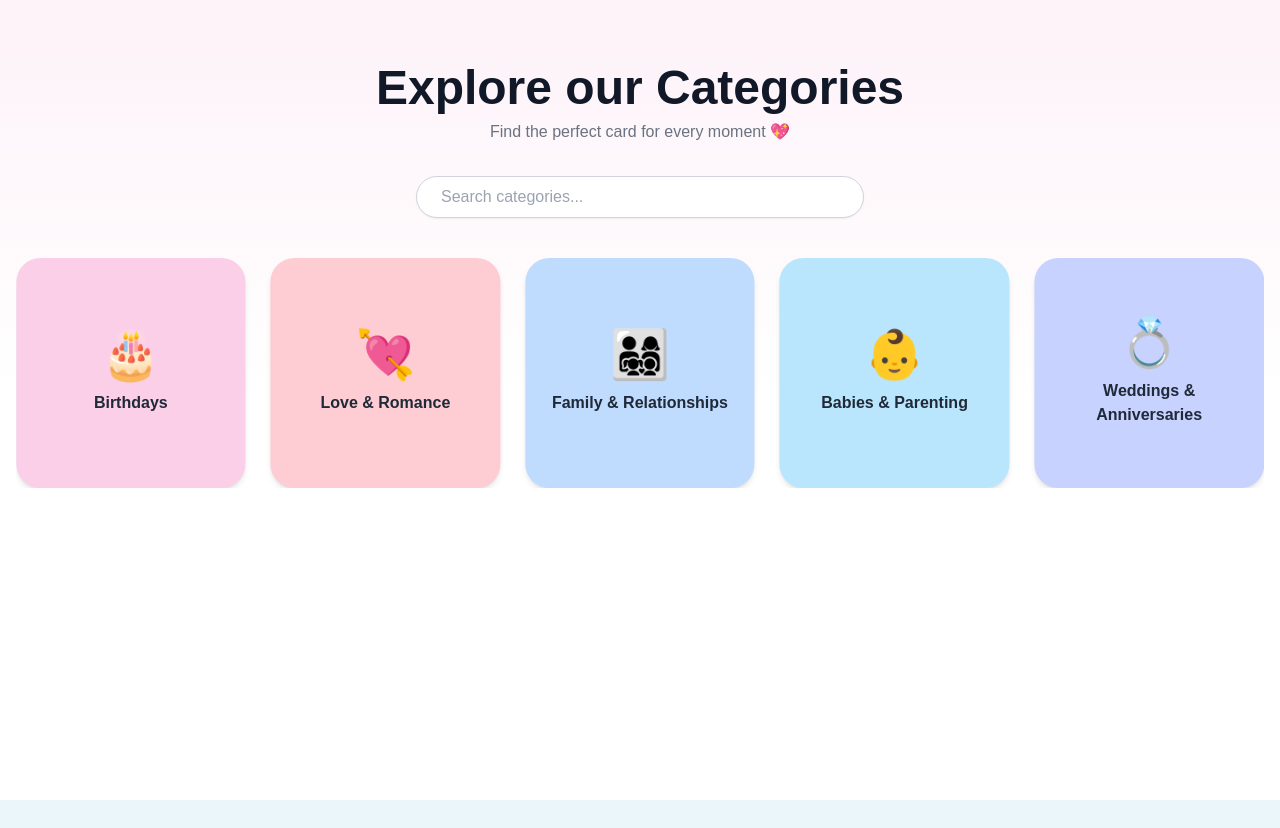
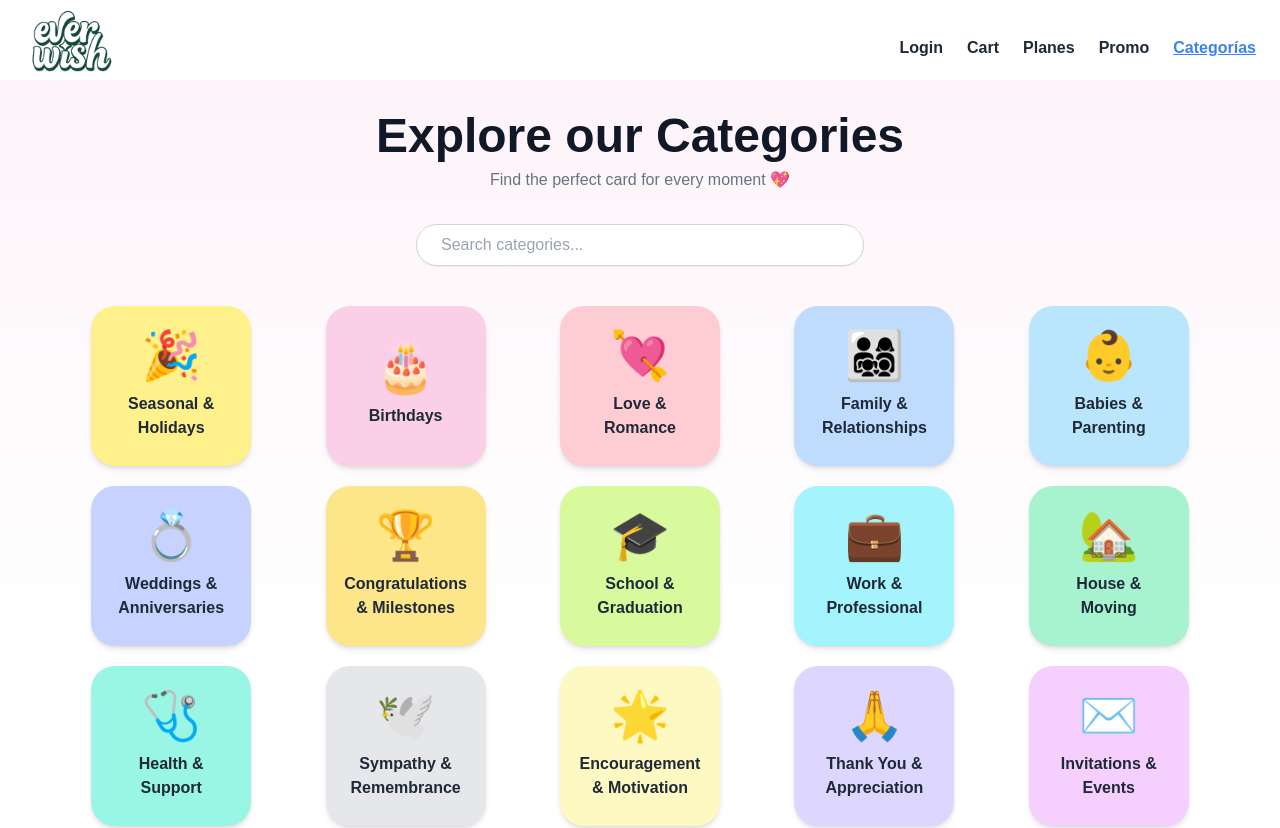
Before and after one commit to everwishhq-commits/EverWish, a Next.js app: page /categories in a window 1280 px wide. Shown: the top 828 px of the page. Before the commit the page ends 800 px from the top, so only its background shows below. Built offline with nearby package versions, Linux system fonts and the light colour scheme.

Commit message:
Update page.js

```diff
--- a/app/categories/page.js
+++ b/app/categories/page.js
@@ -1,12 +1,10 @@
 "use client";
 import { useState } from "react";
-import { Swiper, SwiperSlide } from "swiper/react";
-import { Autoplay } from "swiper/modules";
 import { motion, AnimatePresence } from "framer-motion";
 import Link from "next/link";
-import "swiper/css";
+import Header from "../components/header";
+import Footer from "../components/footer";
 
-// 💡 Lista de categorías principales
 const mainCategories = [
   { name: "Seasonal & Holidays", emoji: "🎉", color: "bg-yellow-200", slug: "seasonal-holidays" },
   { name: "Birthdays", emoji: "🎂", color: "bg-pink-200", slug: "birthdays" },
@@ -38,13 +36,16 @@ export default function CategoriesPage() {
   const [query, setQuery] = useState("");
   const [showAI, setShowAI] = useState(false);
 
-  // 🔍 Filtrar resultados
   const filtered = mainCategories.filter((cat) =>
     cat.name.toLowerCase().includes(query.toLowerCase())
   );
 
   return (
-    <div className="min-h-screen bg-gradient-to-b from-pink-50 via-white to-white text-center py-16 px-4">
+    <>
+      <Header />
+
+      <main className="min-h-screen bg-gradient-to-b from-pink-50 via-white to-white text-center pt-28 px-4 pb-20">
+        {/* Título */}
         <h1 className="text-4xl md:text-5xl font-extrabold text-gray-900 mb-2">
           Explore our Categories
         </h1>
@@ -52,7 +53,7 @@ export default function CategoriesPage() {
           Find the perfect card for every moment 💖
         </p>
 
-      {/* 🔎 Barra de búsqueda */}
+        {/* 🔍 Buscador */}
         <div className="flex justify-center mb-10">
           <input
             type="text"
@@ -66,26 +67,15 @@ export default function CategoriesPage() {
           />
         </div>
 
-      {/* 🧭 Carrusel */}
+        {/* 🎨 Cuadrícula de categorías */}
+        <div className="max-w-6xl mx-auto grid grid-cols-2 sm:grid-cols-3 md:grid-cols-4 lg:grid-cols-5 gap-5 justify-items-center">
           {filtered.length > 0 ? (
-        <Swiper
-          slidesPerView={2.3}
-          spaceBetween={15}
-          autoplay={{ delay: 3500, disableOnInteraction: false }}
-          breakpoints={{
-            640: { slidesPerView: 3.5, spaceBetween: 20 },
-            1024: { slidesPerView: 5, spaceBetween: 25 },
-          }}
-          modules={[Autoplay]}
-          className="overflow-visible custom-scroll pb-10"
-        >
-          {filtered.map((cat, i) => (
-            <SwiperSlide key={i}>
-              <Link href={`/categories/${cat.slug}`}>
+            filtered.map((cat, i) => (
+              <Link href={`/categories/${cat.slug}`} key={i}>
                 <motion.div
                   whileHover={{ scale: 1.05 }}
                   transition={{ duration: 0.3 }}
-                  className={`${cat.color} rounded-3xl shadow-md hover:shadow-xl flex flex-col items-center justify-center p-6 aspect-square`}
+                  className={`${cat.color} rounded-3xl shadow-md hover:shadow-xl flex flex-col items-center justify-center p-6 w-36 h-36 md:w-40 md:h-40`}
                 >
                   <span className="text-5xl mb-3">{cat.emoji}</span>
                   <p className="font-semibold text-sm md:text-base text-gray-800">
@@ -93,18 +83,9 @@ export default function CategoriesPage() {
                   </p>
                 </motion.div>
               </Link>
-            </SwiperSlide>
-          ))}
-        </Swiper>
+            ))
           ) : (
-        // 💫 Popup si no hay resultados
-        <AnimatePresence>
-          <motion.div
-            initial={{ opacity: 0 }}
-            animate={{ opacity: 1 }}
-            exit={{ opacity: 0 }}
-            className="flex flex-col items-center justify-center mt-20"
-          >
+            <div className="col-span-full text-center mt-16">
               <p className="text-gray-600 mb-4">
                 No results found for “{query}”
               </p>
@@ -114,11 +95,11 @@ export default function CategoriesPage() {
               >
                 Create with AI 💫
               </button>
-          </motion.div>
-        </AnimatePresence>
+            </div>
           )}
+        </div>
 
-      {/* 🌟 Modal AI */}
+        {/* 💫 Modal Create with AI */}
         <AnimatePresence>
           {showAI && (
             <motion.div
@@ -139,7 +120,8 @@ export default function CategoriesPage() {
                   Create your unique card ✨
                 </h2>
                 <p className="text-gray-600 mb-6">
-                Let Everwish AI design a card for <b>{query || "you"}</b>!
+                  Let Everwish AI design a card for{" "}
+                  <b>{query || "you"}</b>!
                 </p>
                 <button
                   onClick={() => alert("✨ Opening AI Creator...")}
@@ -157,6 +139,9 @@ export default function CategoriesPage() {
             </motion.div>
           )}
         </AnimatePresence>
-    </div>
+      </main>
+
+      <Footer />
+    </>
   );
     }
```
Lines whose indentation alone changed are shown as unchanged.
